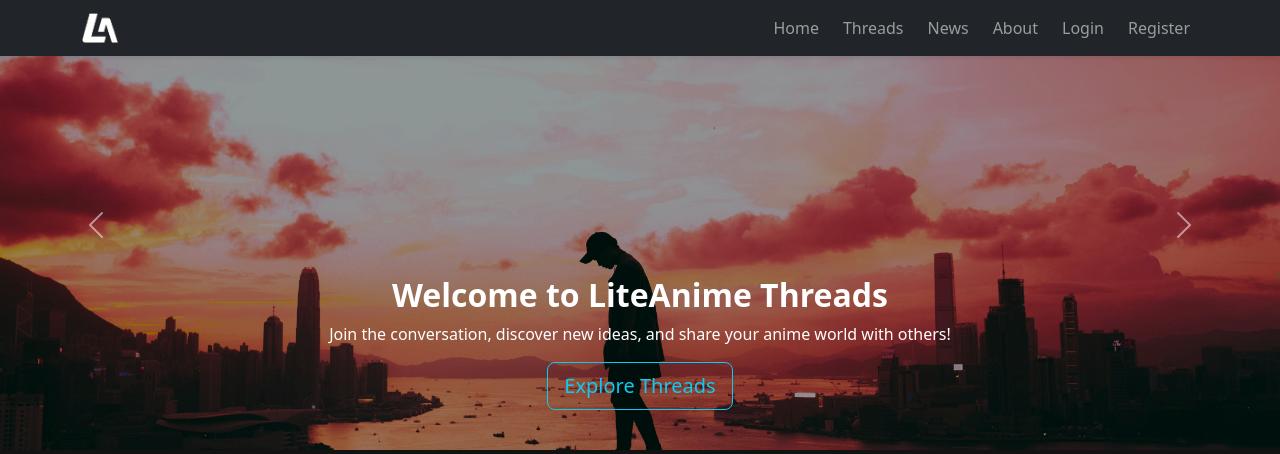
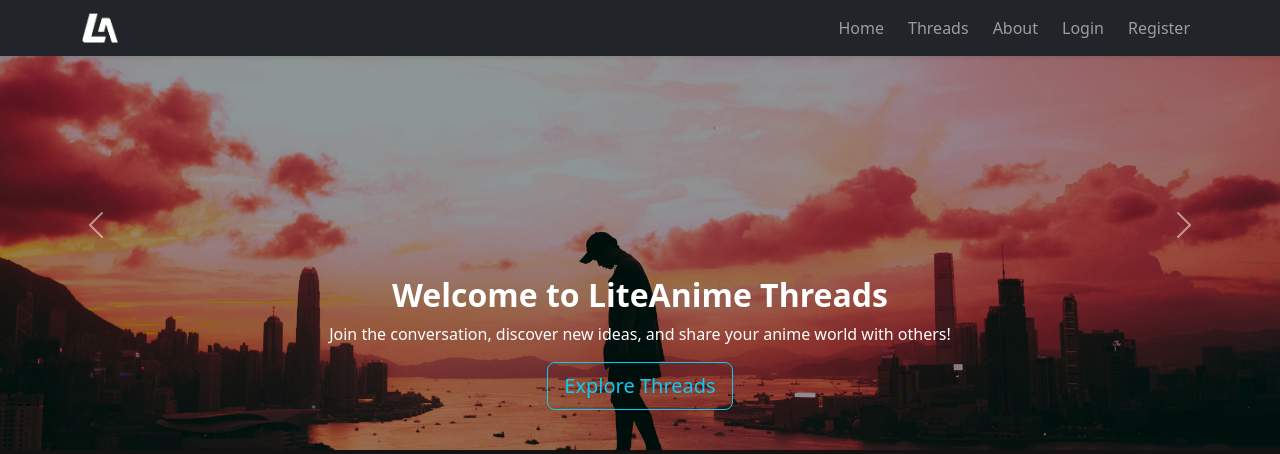
Before and after one commit to xAnoOos/LiteAnime, a Django app: page / in a window 1280 px wide. Shown: the top 454 px of the page. Run offline with Django 5.2, Linux system fonts and the light colour scheme; data that the repository does not hold is empty.

Commit message:
save changes

```diff
--- a/core/templates/base.html
+++ b/core/templates/base.html
@@ -99,7 +99,6 @@
 
                     <li class="nav-item"><a class="nav-link" href="{% url 'home' %}">Home</a></li>
                     <li class="nav-item"><a class="nav-link" href="{% url 'threads' %}">Threads</a></li>
-                    <li class="nav-item"><a class="nav-link" href="{% url 'news_list' %}">News</a></li>
                     <li class="nav-item"><a class="nav-link" href="{% url 'about' %}">About</a></li>
 
                     {% if user.is_authenticated %}
--- a/core/templates/home.html
+++ b/core/templates/home.html
@@ -152,7 +152,6 @@
 
                     <li class="nav-item"><a class="nav-link" href="{% url 'home' %}">Home</a></li>
                     <li class="nav-item"><a class="nav-link" href="{% url 'threads' %}">Threads</a></li>
-                    <li class="nav-item"><a class="nav-link" href="{% url 'news_list' %}">News</a></li>
                     <li class="nav-item"><a class="nav-link" href="{% url 'about' %}">About</a></li>
 
                     {% if user.is_authenticated %}
--- a/core/templates/threads.html
+++ b/core/templates/threads.html
@@ -248,7 +248,6 @@
 
                     <li class="nav-item"><a class="nav-link" href="{% url 'home' %}">Home</a></li>
                     <li class="nav-item"><a class="nav-link" href="{% url 'threads' %}">Threads</a></li>
-                    <li class="nav-item"><a class="nav-link" href="{% url 'news_list' %}">News</a></li>
                     <li class="nav-item"><a class="nav-link" href="{% url 'about' %}">About</a></li>
 
                     {% if user.is_authenticated %}
```
